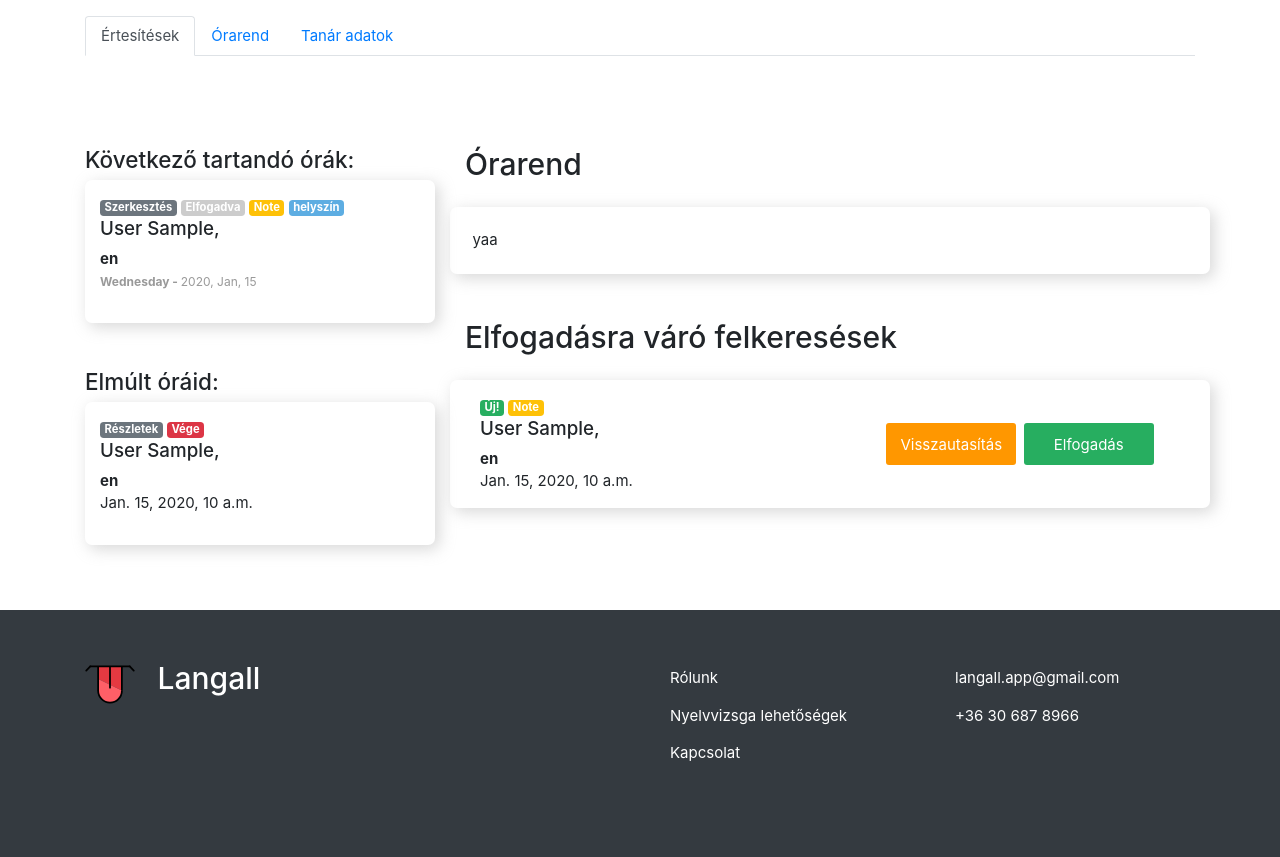
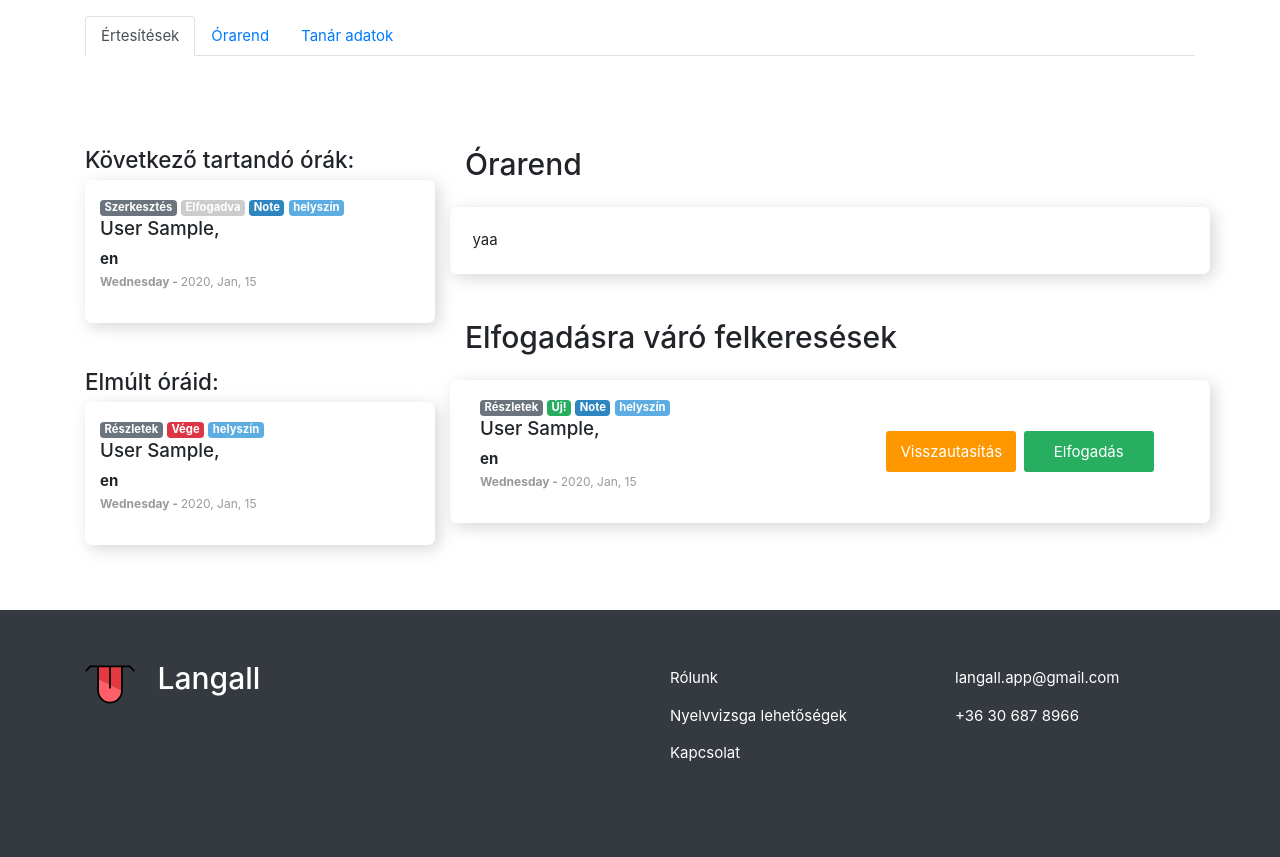
Before and after one commit to nyitraibence/Langall.app, a Django app: template app_teachers/templates/app_teachers/teacher_panel.html in a window 1280 px wide. Shown: the part 265-1122 px from the top of the page. Run offline with Django 3.2, Linux system fonts and the light colour scheme; the template is opened without the code that fills it: most values are stand-ins (such as "Sample title", 1, 10 or a date in 2020).

Commit message:
teacher panel functions all set

```diff
--- a/app_teachers/admin.py
+++ b/app_teachers/admin.py
@@ -8,7 +8,7 @@ class TeacherProfileInline(admin.TabularInline):
     verbose_name_plural = 'Teacher Profile'
 
 class LessonAdmin(admin.ModelAdmin):
-    list_display = ['host_teacher', 'student',
-                    'language', 'is_verified', 'is_rejected']
+    list_display = ['id', 'host_teacher', 'student',
+                    'language', 'is_verified', 'is_rejected', 'is_over']
 
 admin.site.register(Lesson, LessonAdmin)
--- a/app_teachers/templates/app_teachers/teacher_panel.html
+++ b/app_teachers/templates/app_teachers/teacher_panel.html
@@ -40,7 +40,7 @@
                     <a class="badge badge-secondary" href="{% url 'single_lesson' top.id %}">Szerkesztés</a>
                     <span class="badge badge-light-grey">Elfogadva</span>
                     {% if top.note %}
-                    <span class="badge badge-warning" data-toggle="tooltip" data-placement="bottom"
+                    <span class="badge badge-deep" data-toggle="tooltip" data-placement="bottom"
                         title="{{top.note}}">Note</span>
                     {% endif %}
                     {% if top.location %}
@@ -67,9 +67,14 @@
                 <div class="p-3 mb-3 b-rad-7 shadow-1">
                     <a class="badge badge-secondary" href="{% url 'single_lesson' past.id %}">Részletek</a>
                     <span class="badge badge-danger">Vége</span>
+                    {% if past.location %}
+                    <span class="badge badge-cold" data-toggle="tooltip" data-placement="bottom"
+                        title="{{top.location}}">helyszín</span>
+                    {% endif %}
                     <h5>{{ past.student.last_name }} {{ past.student.first_name }}, </h5>
                     <strong>{{ past.language }}</strong><br>
-                    <p>{{ past.start_time }}</p>
+                    <p class="font-grey"><small><strong>{{ past.start_time|date:"l" }} - </strong>
+                            {{ past.start_time|date:'Y, M, j' }}</small></p>
 
                 </div>
                 {% endfor %}
@@ -95,22 +100,39 @@
                 <div class="row shadow-1 b-rad-7 mb-3">
                     <div class="col-sm-6">
                         <div class="p-3">
+                            <a class="badge badge-secondary" href="{% url 'single_lesson' new.id %}">Részletek</a>
+                            {% if new.is_over %}
+                            <span class="badge badge-problem">Elmúlasztott</span>
+                            {% else %}
                             <span class="badge badge-teacher">Új!</span>
+                            {% endif %}
                             {% if new.note %}
-                            <span class="badge badge-warning" data-toggle="tooltip" data-placement="bottom"
+                            <span class="badge badge-deep" data-toggle="tooltip" data-placement="bottom"
                                 title="{{new.note}}">Note</span>
+                            {% endif %}
+                            {% if new.location %}
+                            <span class="badge badge-cold" data-toggle="tooltip" data-placement="bottom"
+                                title="{{new.location}}">helyszín</span>
                             {% endif %}
                             <h5>{{ new.student.last_name }} {{ new.student.first_name }}, </h5>
                             <strong>{{ new.language }}</strong><br>
-                            {{ new.start_time }}
+                            <p class="font-grey"><small><strong>{{ new.start_time|date:"l" }} - </strong>
+                                    {{ new.start_time|date:'Y, M, j' }}</small></p>
                         </div>
                     </div>
+                    {% if new.is_over %}
+                    <div class="col-sm-6 d-flex justify-content-center align-items-center">
+                        <button class="btn btn--130 btn-primary mr-2 js-pending-lesson-not-ok" data-l-id="{{ new.id }}"
+                            data-ajax-url="{% url 'reject_lesson' %}">Visszautasítás</button>
+                    </div>
+                    {% else %}
                     <div class="col-sm-6 d-flex justify-content-center align-items-center">
                         <button class="btn btn--130 btn-contact mr-2 js-pending-lesson-not-ok" data-l-id="{{ new.id }}"
                             data-ajax-url="{% url 'reject_lesson' %}">Visszautasítás</button>
                         <button class="btn btn--130 btn-ok js-pending-lesson-ok" data-l-id="{{ new.id }}"
                             data-ajax-url="{% url 'accept_lesson' %}">Elfogadás</button>
                     </div>
+                    {% endif %}
                 </div>
                 {% endfor %}
                 {% else %}
--- a/template_workflow/dev/css/layout/01_variables.styl
+++ b/template_workflow/dev/css/layout/01_variables.styl
@@ -4,6 +4,8 @@ $tertiary = #FF9700
 $palette-1 = #27AE60
 $palette-2 = #FF9700
 $palette-3 = #e43941
+$palette-problem = #ff5733
+$palette-deep = #2E86C1
 $cold = #5DADE2
 $warning = #FEC107
 $facebook = #4167b2
```
Also changed, not shown: core/apps.py (+9 -3 lines), scheduler/lesson_status.py (added, +14 -0 lines), scheduler/scheduler_hq.py (added, +19 -0 lines), template_workflow/dev/css/layout/05_buttons.styl (+10 -0 lines), assets/css/style.min.css, 2 other files.
